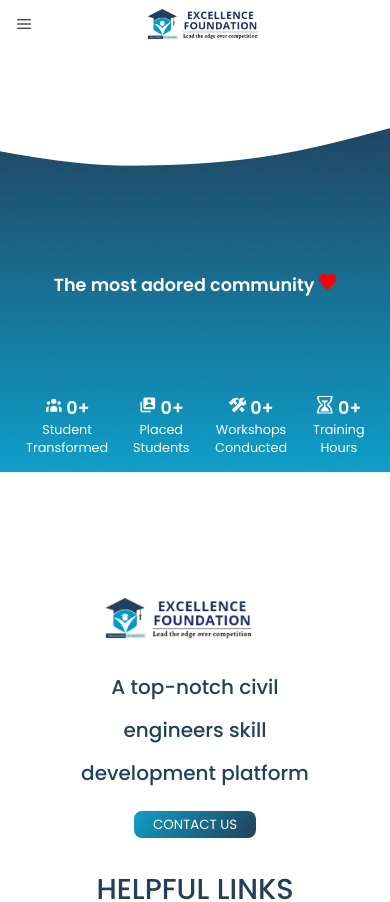
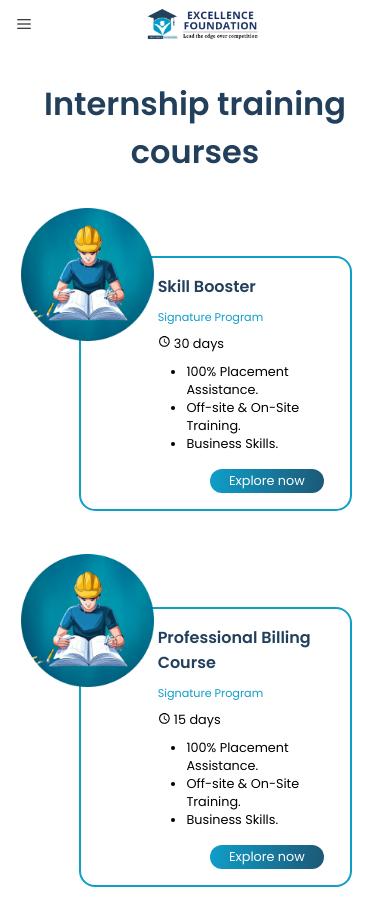
Before and after one commit to wyash12/ef-frontend, a Next.js app: page / in a window 390 px wide. Shown: the top 902 px of the page. Built offline with nearby package versions, Linux system fonts and the light colour scheme; some icons are missing.

Commit message:
responsive course container

```diff
--- a/components/home/Course/CourseContainer.module.scss
+++ b/components/home/Course/CourseContainer.module.scss
@@ -7,9 +7,10 @@
   flex-direction: column;
 
   h1 {
-        color: #22405B;
+    color: #22405b;
     font-size: 2.5rem;
     font-weight: 600;
+    text-align: center;
   }
 
   .courseContainer {
@@ -17,6 +18,76 @@
     display: flex;
     flex-direction: column;
     align-items: center;
-        gap: 2.5rem;
+    gap: 4rem;
   }
 }
+
+@media (max-width: 858px) {
+  .container {
+    h1 {
+      font-size: 2.4rem;
+      padding: 0 1rem;
+    }
+
+    .courseContainer {
+      margin-top: 2rem;
+      gap: 6rem;
+    }
+  }
+}
+
+@media (max-width: 658px) {
+  .container {
+    h1 {
+      font-size: 2.2rem;
+      padding: 0 1rem;
+    }
+
+    .courseContainer {
+      margin-top: 2rem;
+      gap: 6rem;
+    }
+  }
+}
+
+@media (max-width: 558px) {
+  .container {
+    h1 {
+      font-size: 2.2rem;
+      padding: 0 1rem;
+    }
+
+    .courseContainer {
+      margin-top: 2rem;
+      gap: 6rem;
+    }
+  }
+}
+
+@media (max-width: 485px) {
+  .container {
+    h1 {
+      font-size: 2rem;
+      padding: 0 1rem;
+    }
+
+    .courseContainer {
+      margin-top: 2rem;
+      gap: 6rem;
+    }
+  }
+}
+
+@media (max-width: 320px) {
+  .container {
+    h1 {
+      font-size: 1.6rem;
+      padding: 0 1rem;
+    }
+
+    .courseContainer {
+      margin-top: 2rem;
+      gap: 4rem;
+    }
+  }
+}
--- a/components/home/Course/CourseElement.module.scss
+++ b/components/home/Course/CourseElement.module.scss
@@ -1,13 +1,13 @@
 .container {
   display: flex;
   width: 55%;
-    border: 2px solid #0F9EC8;
+  border: 2px solid #0f9ec8;
   // padding: 1rem;
   border-radius: 1rem;
   margin-left: 2.5rem;
 
   .img {
-        width: 30%;
+    width: 25%;
     // height: 100%;
     position: relative;
 
@@ -20,41 +20,234 @@
     }
   }
 
+  .wrapper {
+    display: flex;
+    width: 75%;
+    margin-left: -4rem;
+
     .details {
-        margin-left: -4rem;
       padding: 1rem 0;
-        width: 50%;
+      width: 70%;
       display: flex;
       flex-direction: column;
       gap: 0.6rem;
 
       h2 {
         font-size: 1.5rem;
-            color: #22405B;
+        color: #22405b;
         font-weight: 600;
       }
 
       p {
-            color: #0F9EC8;
+        color: #0f9ec8;
         font-size: 0.8rem;
         font-weight: 400;
+      }
+
+      .period {
+        font-size: 1rem;
       }
 
       ul {
         padding-left: 1.8rem;
 
         li {
-                font-size: 1rem;
+          font-size: 1.1rem;
         }
       }
     }
 
     .explore {
-        width: 25%;
+      width: 40%;
       padding-bottom: 1rem;
       padding-right: 1rem;
       display: flex;
       align-items: flex-end;
       justify-content: flex-end;
+
+      button {
+        border-radius: 0.9375rem;
+        background: linear-gradient(94deg, #0f9ec8 0%, #22405b 134.17%);
+        border: none;
+        color: white;
+        padding: 0.5rem 1.8rem;
+        font-size: 1rem;
       }
     }
+  }
+}
+
+@media (max-width: 1581px) {
+    .container {
+        .img {
+            width: 30%;
+        }
+    }
+}
+
+@media (max-width: 1224px) {
+  .container {
+    width: 60%;
+
+    .img {
+        width: 30%;
+    }
+  }
+}
+
+@media (max-width: 1154px) {
+  .container {
+    width: 65%;
+  }
+}
+
+@media (max-width: 1068px) {
+  .container {
+    width: 70%;
+  }
+}
+
+@media (max-width: 992px) {
+  .container {
+    width: 75%;
+  }
+}
+
+@media (max-width: 930px) {
+  .container {
+    margin-left: 5rem;
+
+    .wrapper {
+      .explore {
+        padding-bottom: 1rem;
+        padding-right: 0;
+      }
+    }
+  }
+}
+
+@media (max-width: 858px) {
+  .container {
+    width: 60%;
+    margin-left: 2.5rem;
+
+    .img {
+      width: 40%;
+
+      img {
+        left: -45%;
+        top: -20%;
+      }
+    }
+
+    .wrapper {
+      width: 75%;
+      margin-left: -4rem;
+      flex-direction: column;
+
+      .details {
+        width: 100%;
+      }
+
+      .explore {
+        width: 100%;
+        align-self: flex-end;
+        padding-bottom: 1rem;
+        padding-right: 1rem;
+
+        button {
+            padding: 0.4rem 1.8rem;
+            font-size: 1rem;
+        }
+      }
+    }
+  }
+}
+
+@media (max-width: 658px) {
+  .container {
+    width: 70%;
+
+    .wrapper {
+      .explore {
+        button {
+          padding: 0.4rem 1.6rem;
+          font-size: 1rem;
+        }
+      }
+    }
+  }
+}
+
+@media (max-width: 558px) {
+  .container {
+    .img {
+      width: 50%;
+    }
+
+    .wrapper {
+      padding-left: 0.5rem;
+      padding-right: 1.5rem;
+    }
+  }
+}
+
+@media (max-width: 485px) {
+  .container {
+    .wrapper {
+      padding-left: 0.5rem;
+      padding-right: 0.6rem;
+
+      .details {
+        h2 {
+          font-size: 1rem;
+        }
+
+        p {
+          font-size: 0.7rem;
+        }
+
+        .period {
+          font-size: 0.8rem;
+        }
+
+        ul {
+          li {
+            font-size: 0.8rem;
+          }
+        }
+      }
+
+      .explore {
+        button {
+          padding: 0.2rem 1.2rem;
+          font-size: 0.8rem;
+        }
+      }
+    }
+  }
+}
+
+@media (max-width: 352px) {
+  .container {
+    .wrapper {
+        padding-left: 12px;
+      .explore {
+        button {
+          padding: 0.2rem 0.8rem;
+          font-size: 0.6rem;
+        }
+      }
+    }
+  }
+}
+
+@media (max-width: 320px) {
+    .container {
+        .img {
+            img {
+                top: -15%;
+            }
+        }
+    }
+  }
--- a/components/home/Course/CourseElement.tsx
+++ b/components/home/Course/CourseElement.tsx
@@ -17,6 +17,7 @@ export default function CourseElement({
       <div className={classes.img}>
         <Image src={data.courseImg} alt={data.title} />
       </div>
+      <div className={classes.wrapper}>
         <div className={classes.details}>
           <h2>{data.title}</h2>
           <p>{data.subTitle}</p>
@@ -30,13 +31,21 @@ export default function CourseElement({
           </ul>
         </div>
         <div className={classes.explore}>
-        <Button
+          <button
+            onClick={() => {
+              router.push(data.path);
+            }}
+          >
+            Explore now
+          </button>
+          {/* <Button
             onClick={() => {
               router.push(data.path);
             }}
             text="Explore now"
             padding="7px 30px"
-        />
+          /> */}
+        </div>
       </div>
     </div>
   );
--- a/data/course_data.tsx
+++ b/data/course_data.tsx
@@ -24,27 +24,27 @@ export let CourseData: Array<CourseElementType> = [
     courseImg: courseImg,
   },
   {
-    title: "Skill Booster",
+    title: "Professional Billing Course",
     subTitle: "Signature Program",
-    days: 30,
+    days: 15,
     features: [
       "100%  Placement Assistance.",
       "Off-site & On-Site Training.",
       "Business Skills.",
     ],
-    path: "/course/skill-booster",
+    path: "/course/professional-billing-course",
     courseImg: courseImg,
   },
   {
-    title: "Skill Booster",
+    title: "Professional Estimation & Costing Training Program",
     subTitle: "Signature Program",
-    days: 30,
+    days: 15,
     features: [
       "100%  Placement Assistance.",
       "Off-site & On-Site Training.",
       "Business Skills.",
     ],
-    path: "/course/skill-booster",
+    path: "/course/professional-estimation-costing-tringing-program",
     courseImg: courseImg,
   },
 ];
--- a/pages/index.tsx
+++ b/pages/index.tsx
@@ -17,8 +17,8 @@ export default function HomePage(): JSX.Element {
         <meta name="Excellence foundation home page" />
       </Head>
       {/* <TitleContainer /> */}
-      <WaveContainer />
-      {/* <CourseContainer /> */}
+      {/* <WaveContainer /> */}
+      <CourseContainer />
       {/* <VisionMissionContainer /> */}
       {/* <PlacementContainer /> */}
       {/* <ReviewContainer /> */}
```
Lines whose indentation alone changed are shown as unchanged.
